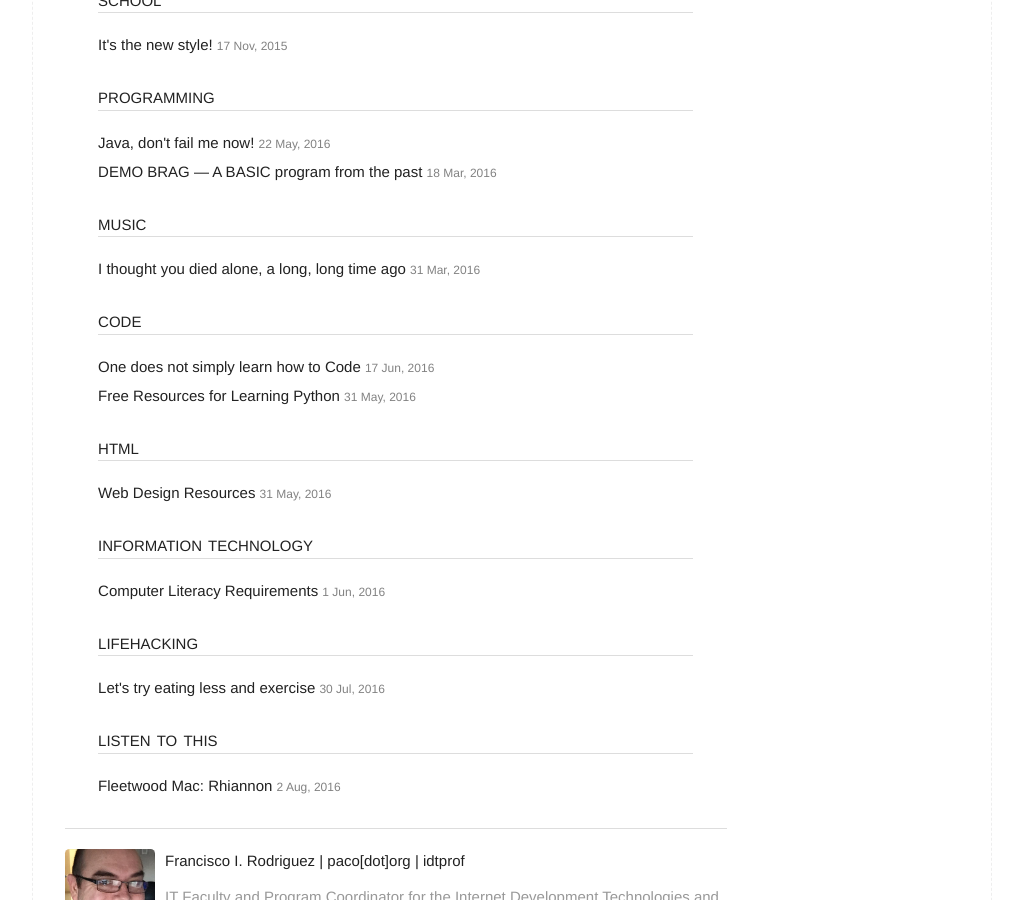
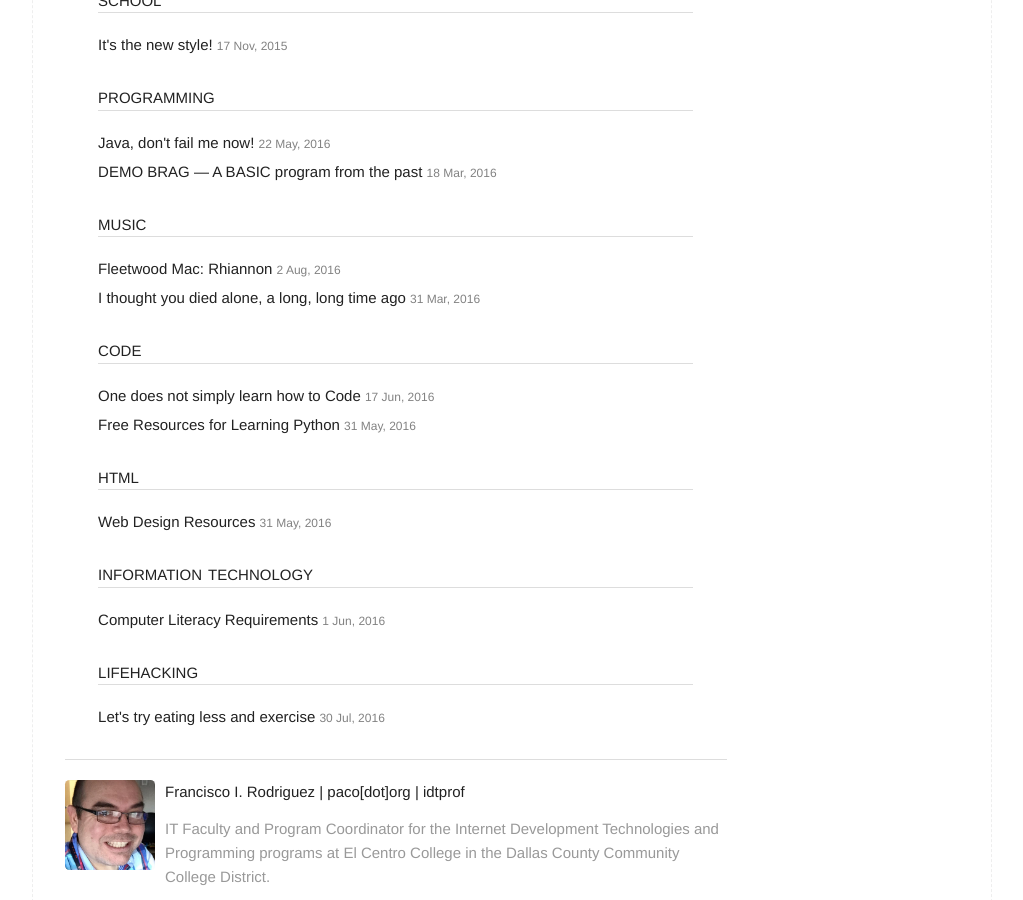
Before and after one commit to pacodotorg/pacodotorg.github.io, a Jekyll site: the page built from archive.html, in a window 1280 px wide and 900 px high, scrolled down 654 px. Shown: the whole window, without its empty margins (128-1151 px from the left). Built offline with Jekyll 4.4.1, drawn with Linux system fonts in a browser that asks for light colours.

Commit message:
Update 2016-08-02-fleetwood-mac-rhiannon.md

```diff
--- a/_posts/2016-08-02-fleetwood-mac-rhiannon.md
+++ b/_posts/2016-08-02-fleetwood-mac-rhiannon.md
@@ -1,7 +1,7 @@
 ---
 layout: post
 title: "Fleetwood Mac: Rhiannon"
-category: Listen to this
+category: music
 author: pacodotorg
 published: yes
 ---
```
